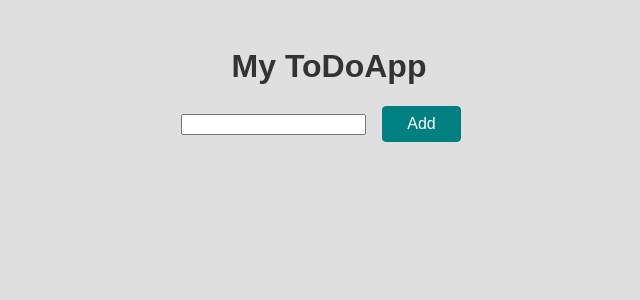
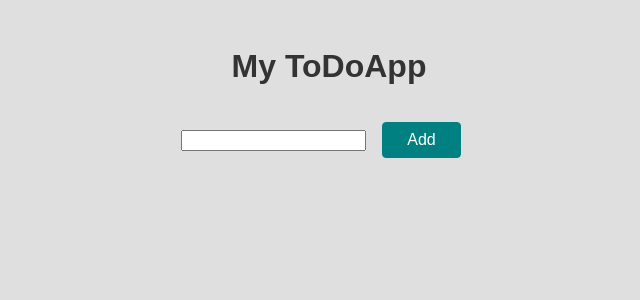
Before and after one commit to atenajoon/ToDoApp, a React (Create React App) app: page / in a window 1280 px wide. Shown: the top 300 px of the page, without its empty margins (311-951 px from the left). Built offline with nearby package versions, Linux system fonts and the light colour scheme.

Commit message:
using useRef, generating new ids for each onAdd event

```diff
--- a/src/components/ToDoApp.jsx
+++ b/src/components/ToDoApp.jsx
@@ -1,9 +1,10 @@
-import { useState, useEffect } from "react";
+import { useState, useEffect, useRef } from "react";
 import Modal from "./Modal";
 import ToDoCard from "./ToDoCard";
 import ToDoInput from "./ToDoInput";
 
 const ToDoApp = () => {
+  const refId = useRef(0);
   const [value, setValue] = useState("");
   const [arr, setArr] = useState([]);
   const [show, setShow] = useState(false);
@@ -22,6 +23,7 @@ const ToDoApp = () => {
 
   const handleEditClick = (value) => {
     console.log(value);
+    setValue(value);
   };
 
   const handleChange = (e) => {
@@ -33,6 +35,8 @@ const ToDoApp = () => {
     if (!value.trim()) {
       return;
     }
+    refId.current++;
+    console.log(refId);
     setArr([...arr, value.trim()]);
     setValue("");
   };
--- a/src/index.css
+++ b/src/index.css
@@ -36,7 +36,7 @@ h2 {
   background-color: #800040;
   color: white;
   border: 1px solid #800040;
-  margin: 0 1rem;
+  margin: 1rem;
 }
 .btn:hover {
   background-color: #9c1458;
```
